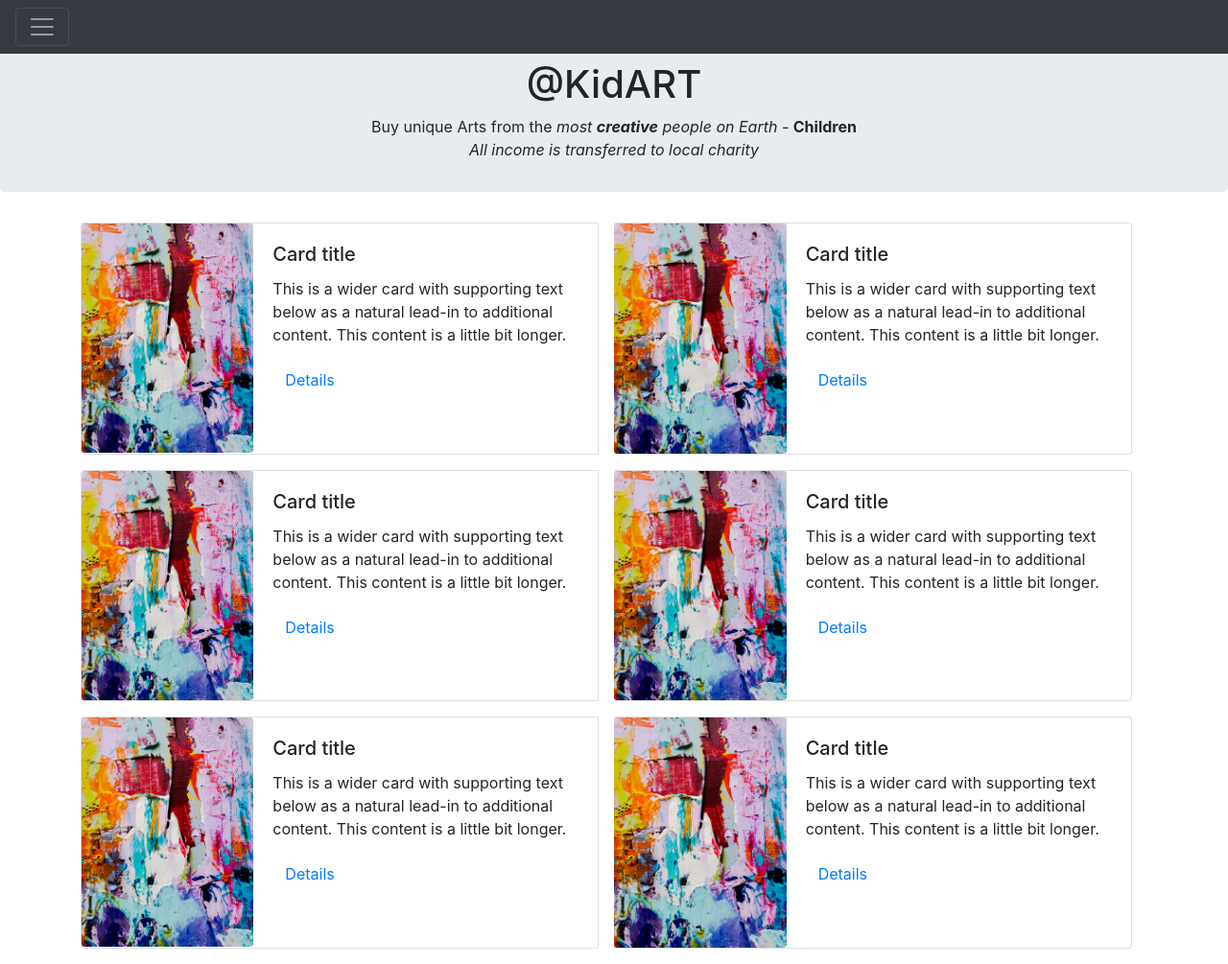
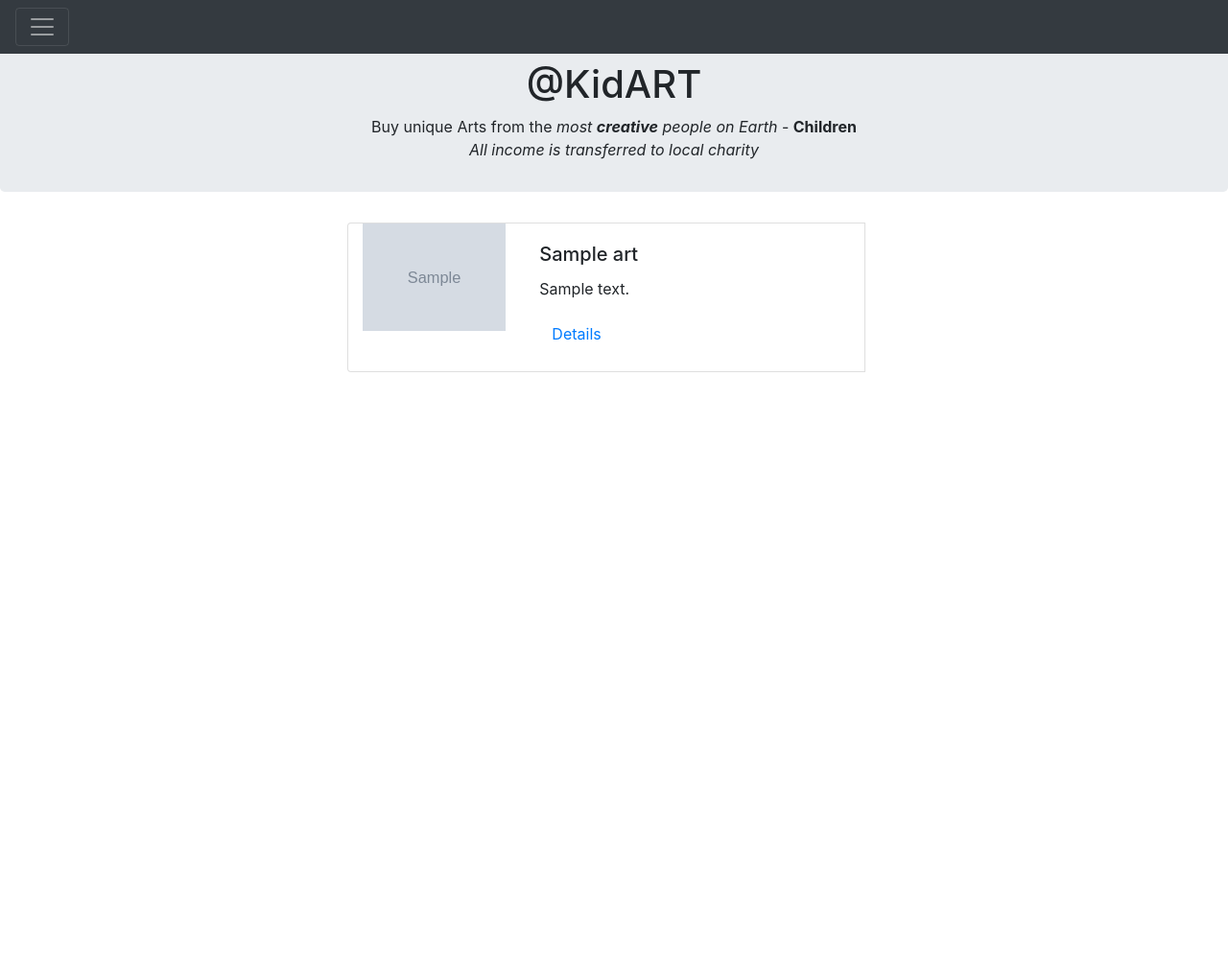
Before and after one commit to Woodchucks/online_shop_WIP, a Flask app: template templates/index.html in a window 1280 px wide. Shown: the whole page at 96% size. After the commit the page ends 388 px from the top, so only its background shows below. Run offline with Flask 2, Linux system fonts and the light colour scheme; the template is opened without the code that fills it: most values are stand-ins (such as "Sample title", 1, 10 or a date in 2020); grey boxes marked "Sample" are stand-in pictures; parts of the project's set-up code (start-up, migrations or seed data) failed here and were passed over; some libraries are stand-ins or nearby versions.

Commit message:
Save and retrieve images from database to show on main page

```diff
--- a/main.py
+++ b/main.py
@@ -1,6 +1,12 @@
-from flask import Flask, render_template
+from flask import Flask, render_template, flash
 from flask_bootstrap import Bootstrap
 from flask_sqlalchemy import SQLAlchemy
+import os
+from base64 import b64encode
+import io
+from PIL import Image
+import requests
+import sqlite3
 
 app = Flask(__name__)
 app.secret_key ="Secret"
@@ -10,11 +16,12 @@ app.config ['SQLALCHEMY_DATABASE_URI'] = 'sqlite:///arts.db'
 app.config['SQLALCHEMY_TRACK_MODIFICATIONS'] = False
 db = SQLAlchemy(app)
 class Art(db.Model):
-    id = db.Column('art_id', db.Integer, primary_key = True)
+    id = db.Column('art_id', db.Integer, primary_key=True)
     name = db.Column(db.String(100), unique=True)
     description = db.Column(db.String(10000))
     price = db.Column(db.Float)
     image = db.Column(db.LargeBinary)
+    # image_url = db.Column(db.String(1000))
 
 def __init__(self, name, price):
     self.name = name
@@ -27,13 +34,70 @@ def convertToBinaryData(filename):
         binaryData = file.read()
     return binaryData
 
-new_art = Art(id=1, name="Miss Spring", description="A painting of Miss Spring, aquarell and paper items", price=24.50, image=convertToBinaryData('static/images/painting.jpg'))
-db.session.add(new_art)
-db.session.commit()
+# new_art = Art(id=1, name="Miss Spring", description="A painting of Miss Spring, aquarell and paper items", price=24.50, image=convertToBinaryData('static/images/painting.jpg'))
+# new_art_2 = Art(name="Rabbit Home", description="Family of Rabbits", price=32.80, image=convertToBinaryData('static/images/painting.jpg'))
+# new_art_3 = Art(name="Heart", description="A big, red heart", price=20, image=convertToBinaryData('static/images/painting.jpg'))
+# new_art_4 = Art(name="Power of Friendship", description="A carton model of two people holding hands", price=28.50, image=convertToBinaryData('static/images/painting.jpg'))
+# db.session.add(new_art)
+# db.session.add(new_art_2)
+# db.session.add(new_art_3)
+# db.session.add(new_art_4)
+# db.session.commit()
 
 @app.route('/')
+@app.route('/index')
 def home():
-    return render_template('index.html')
+    # arts = Art.query.all()
+    # ARTS_FOLDER = os.path.join('static', 'images')
+    #
+    # app = Flask(__name__)
+    # app.config['UPLOAD_FOLDER'] = ARTS_FOLDER
+    #
+    # full_filename = os.path.join(app.config['UPLOAD_FOLDER'], 'painting.jpg')
+    # return render_template("index.html", arts=arts, image=full_filename)
+
+    def convert_blob_to_img(data, file_name):
+        with open(file_name, 'wb') as file:
+            file.write(data)
+
+    ARTS_FOLDER = os.path.join('static', 'images')
+    app.config['UPLOAD_FOLDER'] = ARTS_FOLDER
+    arts = Art.query.all()
+
+    try:
+        images_filenames = []
+        connection = sqlite3.connect('arts.db')
+        query = "SELECT * FROM art"
+        cursor = connection.cursor()
+        cursor.execute(query)
+        art_records = cursor.fetchall()
+        for art in art_records:
+            name = art[1]
+            image = art[4]
+            full_filename = os.path.join(app.config['UPLOAD_FOLDER'], f'{name}.jpg')
+            images_filenames.append(full_filename)
+            convert_blob_to_img(image, full_filename)
+        if len(art_records) == 0:
+            print("Database empty. Please insert data before using.")
+
+    except sqlite3.Error as error:
+        print(format(error))
+
+    finally:
+        if connection:
+            connection.close()
+
+    return render_template("index.html", arts=arts, images=images_filenames)
+
+
+@app.route('/details/<int:id>')
+def details(id):
+    return render_template('details.html', art_id=id)
+
+@app.route('/details/<int:id>/image')
+def art_image(id):
+    art = Art.query.get_or_404(id)
+    return app.response_class(art.image_url, mimetype='application/octet-stream')
 
 if __name__ == '__main__':
     app.run(debug=True)
--- a/templates/index.html
+++ b/templates/index.html
@@ -10,25 +10,25 @@
         </div>
     </div>
 
-{% for pic in range(2,8) %}
-{% if pic % 2 == 0 %}
+{% for art in arts %}
+    {% if (art.id + 1) % 2 == 0 %}
     <div class="card-group justify-content-center">
     {% endif %}
         <div class="card mb-3 mr-3" style="max-width: 540px;">
           <div class="row no-gutters">
             <div class="col-md-4">
-          <img src="{{url_for('static',filename = 'images/painting_2.jpg')}}" class="card-img" alt="...">
+               <img class="col" src="{{ images[art.id-1] }}" alt="Art Image" />
             </div>
             <div class="col-md-8">
               <div class="card-body">
-            <h5 class="card-title">Card title</h5>
-            <p class="card-text">This is a wider card with supporting text below as a natural lead-in to additional content. This content is a little bit longer.</p>
-            <a href="#" class="btn">Details</a>
+                <h5 class="card-title">{{ art.name }}</h5>
+                <p class="card-text">{{ art.description }}</p>
+                <a href="{{ url_for('details', id=art.id) }}" class="btn">Details</a>
               </div>
             </div>
           </div>
         </div>
-{% if pic % 2 == 1 %}
+    {% if (art.id + 1) % 2 == 1 %}
     </div>
     {% endif %}
 {% endfor %}
```
Also changed, not shown: static/images/painting.jpg (deleted), static/images/painting_2.jpg (deleted), 1 other file. Lines whose indentation alone changed are shown as unchanged.
